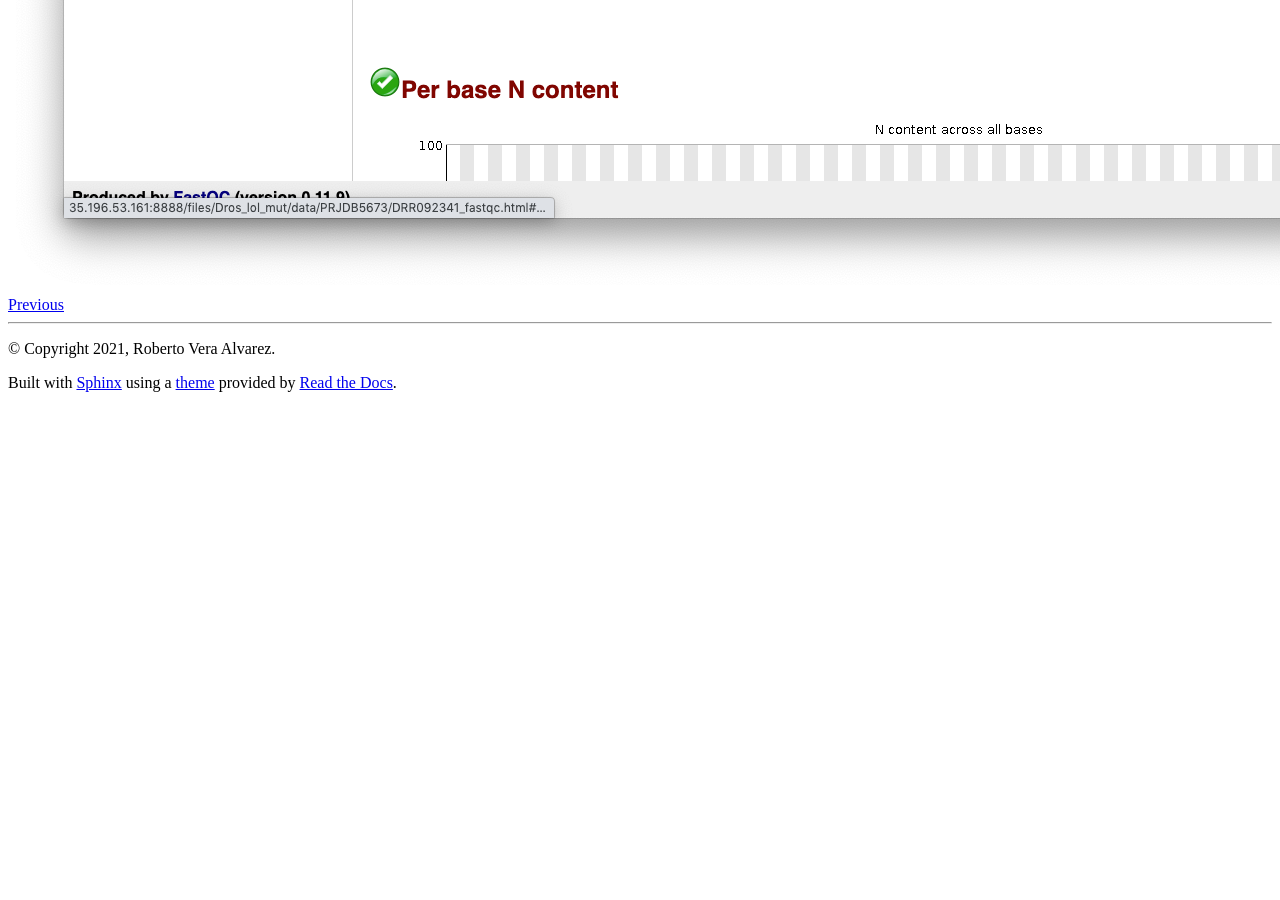
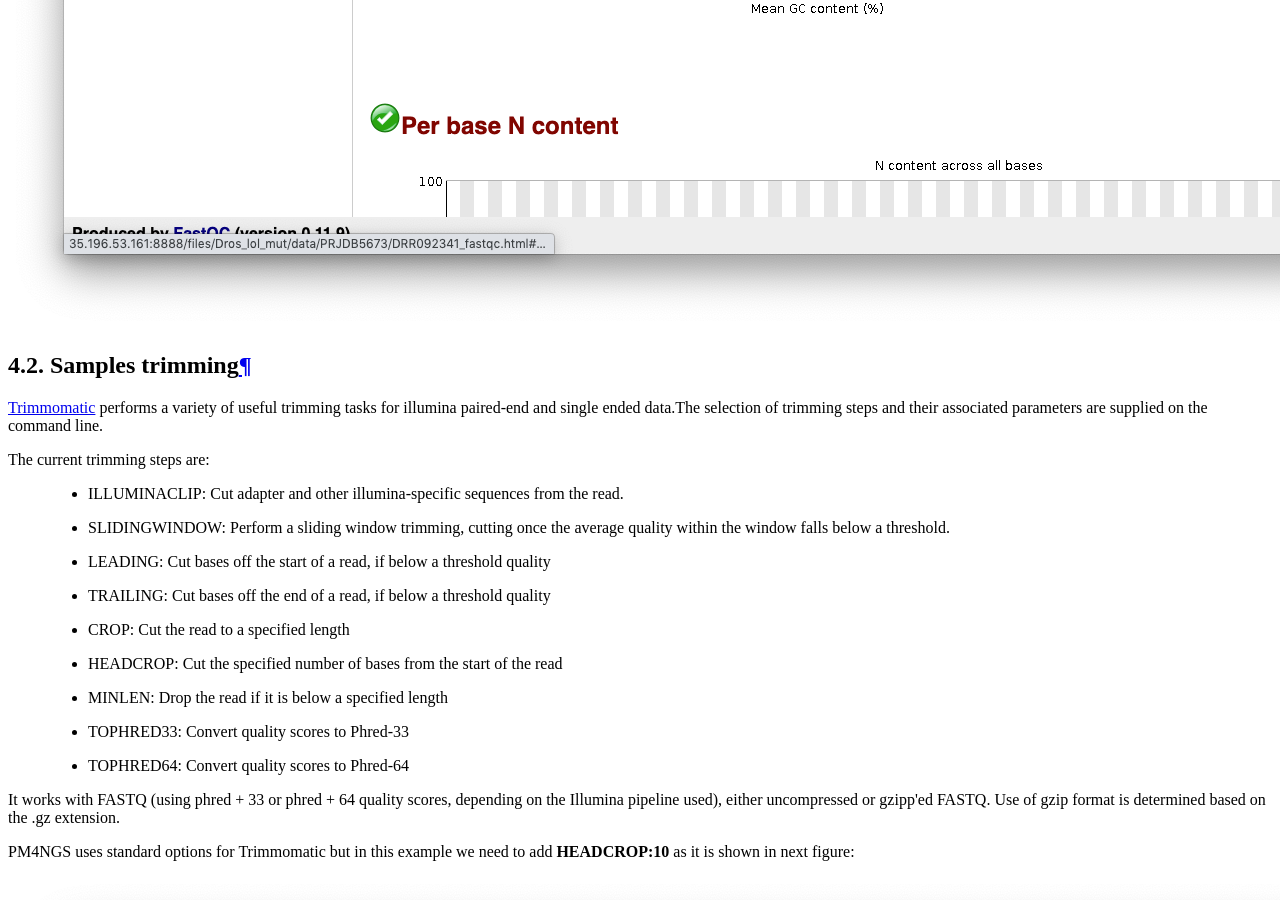
Before and after one commit to r78v10a07/pm4ngs-rnaseq-tutorial, a Sphinx documentation site: the page built from source/pm4ngs.rst, in a window 1280 px wide and 900 px high, scrolled down 13923 px. Built offline with Sphinx 7.4.7 and the Read the Docs theme 2.0.0, drawn with Linux system fonts in a browser that asks for light colours; before the commit the page ends 14323 px from its top, so only the background shows below that; some of the changed text lies outside the part shown.

Commit message:
Adding trimming

```diff
--- a/source/pm4ngs.rst
+++ b/source/pm4ngs.rst
@@ -70,7 +70,7 @@ the **tree** command to visualize the data structure.
 .. image:: /_images/jupyter-8.png
 
 The pre-processing table is available in the `00 - Project Report` notebook. The links in the table gives access to the
-FastQC reports for each sample. The reports are used to select the trimming parameters.
+FastQC_ reports for each sample. The reports are used to select the trimming parameters.
 
 .. image:: /_images/jupyter-9.png
 
@@ -79,3 +79,44 @@ FastQC reports for each sample. The reports are used to select the trimming para
 .. image:: /_images/jupyter-11.png
 
 .. image:: /_images/jupyter-12.png
+
+.. _FastQC: https://www.bioinformatics.babraham.ac.uk/projects/fastqc/
+
+Samples trimming
+----------------
+
+Trimmomatic_ performs a variety of useful trimming tasks for illumina paired-end and single ended data.The selection
+of trimming steps and their associated parameters are supplied on the command line.
+
+The current trimming steps are:
+
+ * ILLUMINACLIP: Cut adapter and other illumina-specific sequences from the read.
+ * SLIDINGWINDOW: Perform a sliding window trimming, cutting once the average quality within the window falls below a threshold.
+ * LEADING: Cut bases off the start of a read, if below a threshold quality
+ * TRAILING: Cut bases off the end of a read, if below a threshold quality
+ * CROP: Cut the read to a specified length
+ * HEADCROP: Cut the specified number of bases from the start of the read
+ * MINLEN: Drop the read if it is below a specified length
+ * TOPHRED33: Convert quality scores to Phred-33
+ * TOPHRED64: Convert quality scores to Phred-64
+
+It works with FASTQ (using phred + 33 or phred + 64 quality scores, depending on the Illumina pipeline used), either
+uncompressed or gzipp'ed FASTQ. Use of gzip format is determined based on the .gz extension.
+
+PM4NGS uses standard options for Trimmomatic but in this example we need to add **HEADCROP:10** as it is shown in next
+figure:
+
+.. image:: /_images/jupyter-13.png
+
+Updating the `00 - Project Report` notebook.
+
+.. image:: /_images/jupyter-14.png
+
+Check the FastQC reports to check if the trimming reduced the distortion in the first 10 bases.
+
+.. image:: /_images/jupyter-15.png
+
+.. _Trimmomatic: http://www.usadellab.org/cms/?page=trimmomatic
+
+Alignment and Quantification
+----------------------------
```
Also changed, not shown: other parts of source/pm4ngs.rst (+2 -2 lines), source/_images/jupyter-11.png, source/_images/jupyter-13.png (added), source/_images/jupyter-14.png (added), source/_images/jupyter-15.png (added).
